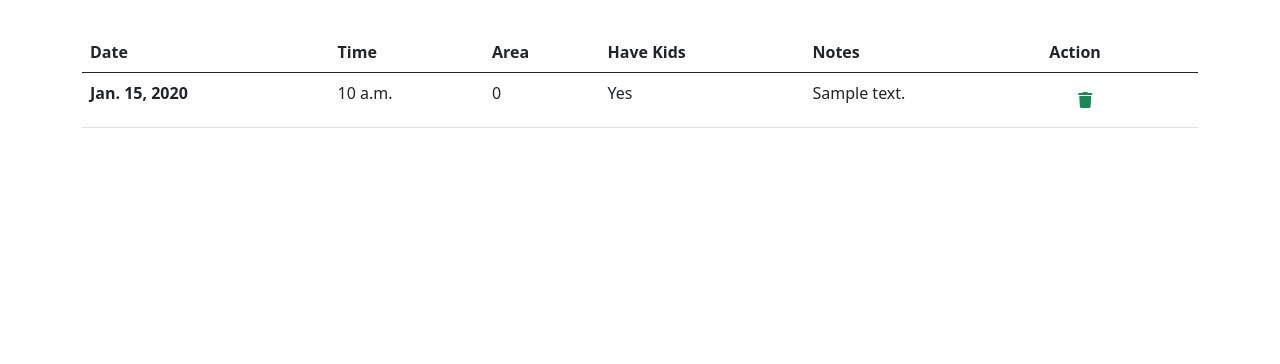
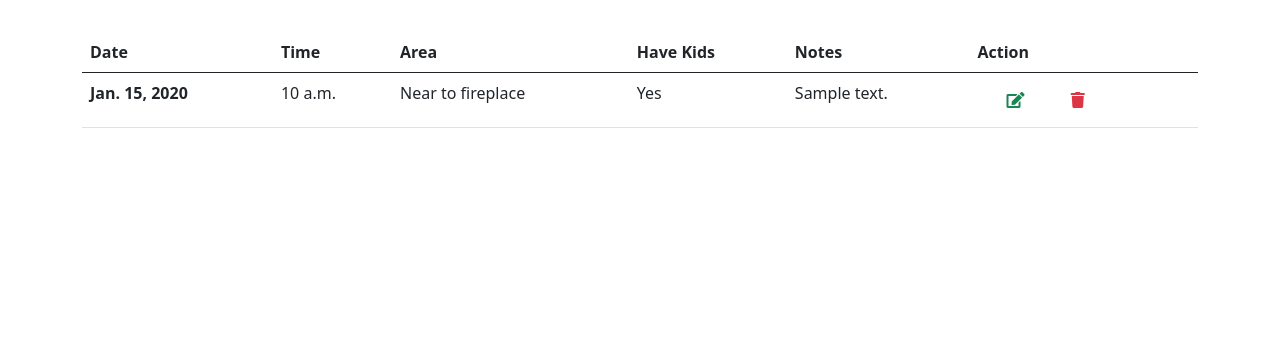
Before and after one commit to mohanadpro/resturant-booking-table, a Django app: page /reservations/ in a window 1280 px wide. Shown: the part 56-420 px from the top of the page. Run offline with Django 4.2, Linux system fonts and the light colour scheme; a user stored in the database is signed in; tables that the repository leaves empty hold one stand-in row (values such as "Sample post").

Commit message:
update display word for area in reservations list

```diff
--- a/reservation/models.py
+++ b/reservation/models.py
@@ -12,3 +12,4 @@ class Reservation(models.Model):
     customer = models.ForeignKey(User, on_delete=models.CASCADE)
     have_kids = models.BooleanField(default=False)
     note = models.TextField(default='')
+    created_on = models.DateTimeField(auto_now_add=True)
--- a/reservation/templates/reservation/reservation_list.html
+++ b/reservation/templates/reservation/reservation_list.html
@@ -20,11 +20,12 @@
 
         <th scope="row">{{reservation.date}}</th>
         <td>{{reservation.time}}</td>
-        <td>{{reservation.area}}</td>
+        <td>{% if reservation.area == 0 %}Near to fireplace{% elif reservation.area == 1%}Terrace{% elif reservation.area == 2 %}Smoker{% elif reservation.area == 3%}Inside{% elif reservation.area == 4%}Second floor{%endif%}</td>
         <td>{% if reservation.have_kids %}Yes {%else%}No {%endif%}</td>
         <td>{{reservation.note}}</td>
         <td>
-            <button class="btn btn-delete" reservation_id="{{reservation.id}}" data-bs-target="#deleteModal" data-bs-toggle="modal"><i class="fa fa-trash ms-3 text-success"></i></button>
+            <button class="btn btn-edit" reservation_id="{{reservation.id}}" ><i class="fa fa-edit ms-3 text-success"></i></button>
+            <button class="btn btn-delete" reservation_id="{{reservation.id}}" data-bs-target="#deleteModal" data-bs-toggle="modal"><i class="fa fa-trash ms-3 text-danger"></i></button>
         </td>
       </tr>
         {% endfor%}
```
Also changed, not shown: db.sqlite3, reservation/migrations/0003_reservation_created_on.py (added).
